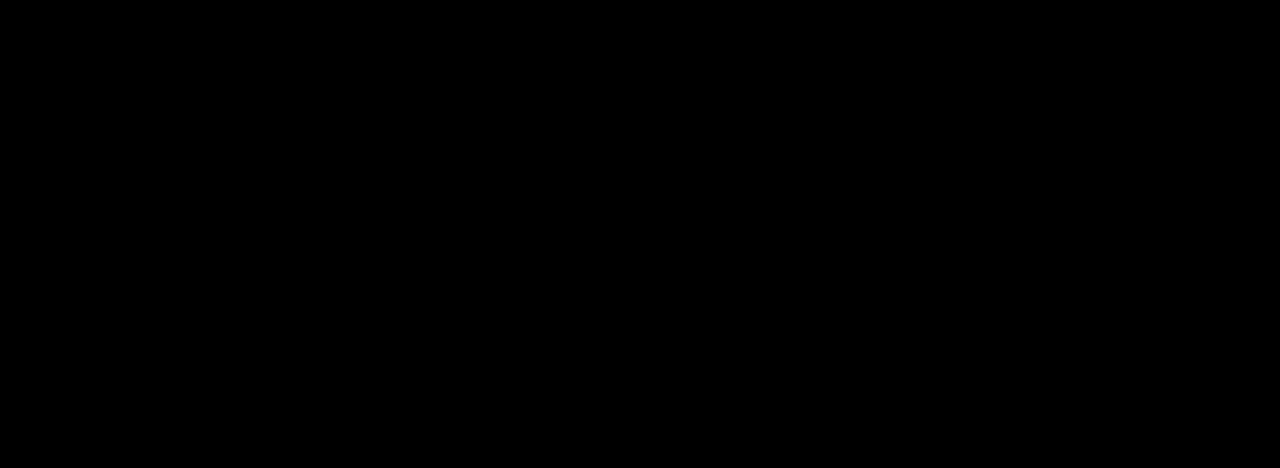
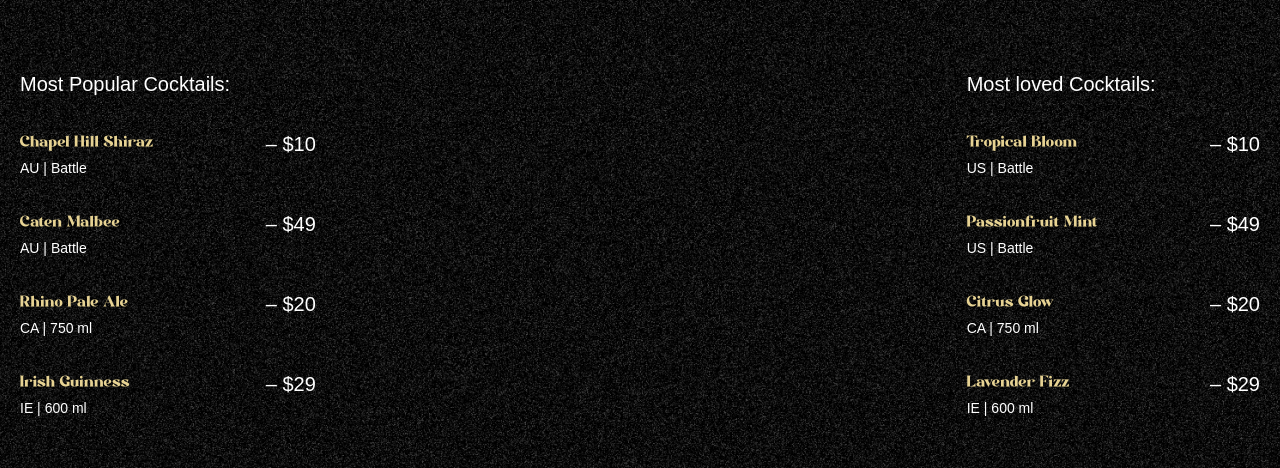
Before and after one commit to mohitgusain8671/LandingPage-Using-GSAP, a React (Vite) app: page / in a window 1280 px wide. Shown: the part 890-1358 px from the top of the page. Built offline with nearby package versions, Linux system fonts and the light colour scheme; a web font is replaced by a local one.

Commit message:
Implementing Cocktails section

```diff
--- a/src/App.jsx
+++ b/src/App.jsx
@@ -2,6 +2,7 @@
 import gsap from 'gsap';
 import Navbar from './components/Navbar';
 import Hero from './components/Hero';
+import Cocktail from './components/Cocktail';
 
 gsap.registerPlugin(ScrollTrigger, SplitText);
 const App = () => {
@@ -9,6 +10,7 @@
     <main>
       <Navbar />
       <Hero />
+      <Cocktail />
     </main>
   )
 }
--- /dev/null
+++ b/src/components/Cocktail.jsx
@@ -0,0 +1,61 @@
+import { cocktailLists, mockTailLists } from "../../constants"
+import { useGSAP } from '@gsap/react';
+import gsap from "gsap";
+
+const Cocktail = () => {
+  useGSAP(()=>{
+    const parallaxTimeline = gsap.timeline({
+	 scrollTrigger: {
+		trigger: '#cocktails',
+		start: 'top 30%',
+		end: 'bottom 80%',
+		scrub: true,
+	 }
+	})
+
+	parallaxTimeline.from('#c-left-leaf', {
+		x: -100, y: 100
+	}).from('#c-right-leaf', {
+		x: 100, y: 100
+	})
+  })
+  return (
+    <section className="noisy" id="cocktails">
+        <img src="/images/cocktail-left-leaf.png" alt="l-leaf" id="c-left-leaf"/>
+        <img src="/images/cocktail-right-leaf.png" alt="r-leaf" id="c-right-leaf"/>
+
+        <div className="list">
+            <div className="popular">
+                <h2>Most Popular Cocktails:</h2>
+                <ul>
+                    {cocktailLists.map((cocktail) => (
+                        <li key={cocktail.name}>
+                            <div className="md:me-28">
+                                <h3>{cocktail.name}</h3>
+                                <p>{cocktail.country} | {cocktail.detail}</p>
+                            </div>
+                            <span>– {cocktail.price}</span>
+                        </li>
+                    ))}
+                </ul>
+            </div>
+            <div className="loved">
+                <h2>Most loved Cocktails:</h2>
+                <ul>
+                    {mockTailLists.map((cocktail) => (
+                        <li key={cocktail.name}>
+                            <div className="me-28">
+                                <h3>{cocktail.name}</h3>
+                                <p>{cocktail.country} | {cocktail.detail}</p>
+                            </div>
+                            <span>– {cocktail.price}</span>
+                        </li>
+                    ))}
+                </ul>
+            </div>
+        </div>
+    </section>
+  )
+}
+
+export default Cocktail
--- a/src/components/Hero.jsx
+++ b/src/components/Hero.jsx
@@ -29,7 +29,7 @@
 
     gsap.timeline({
       scrollTrigger: {
-        trigger: ".hero",
+        trigger: "#hero",
         start: "top top",
         end: "bottom top",
         scrub: true,
@@ -76,7 +76,7 @@
           <div className="content">
             <div className="space-y-5 hidden md:block">
               <p>Cool. Crisp. Classic.</p>
-              <p className="subtitile">
+              <p className="subtitle">
                 Sip the Spirit <br /> of Summer
               </p>
             </div>
--- a/src/components/Navbar.jsx
+++ b/src/components/Navbar.jsx
@@ -16,7 +16,7 @@
             { backgroundColor: 'transparent'},
             {
                 backgroundColor: '#00000050',
-                backdropFilter: 'blur(10px)',
+                backgroundFilter: 'blur(10px)',
                 duration: 1,
                 ease: 'power1.inOut',
             }
```
